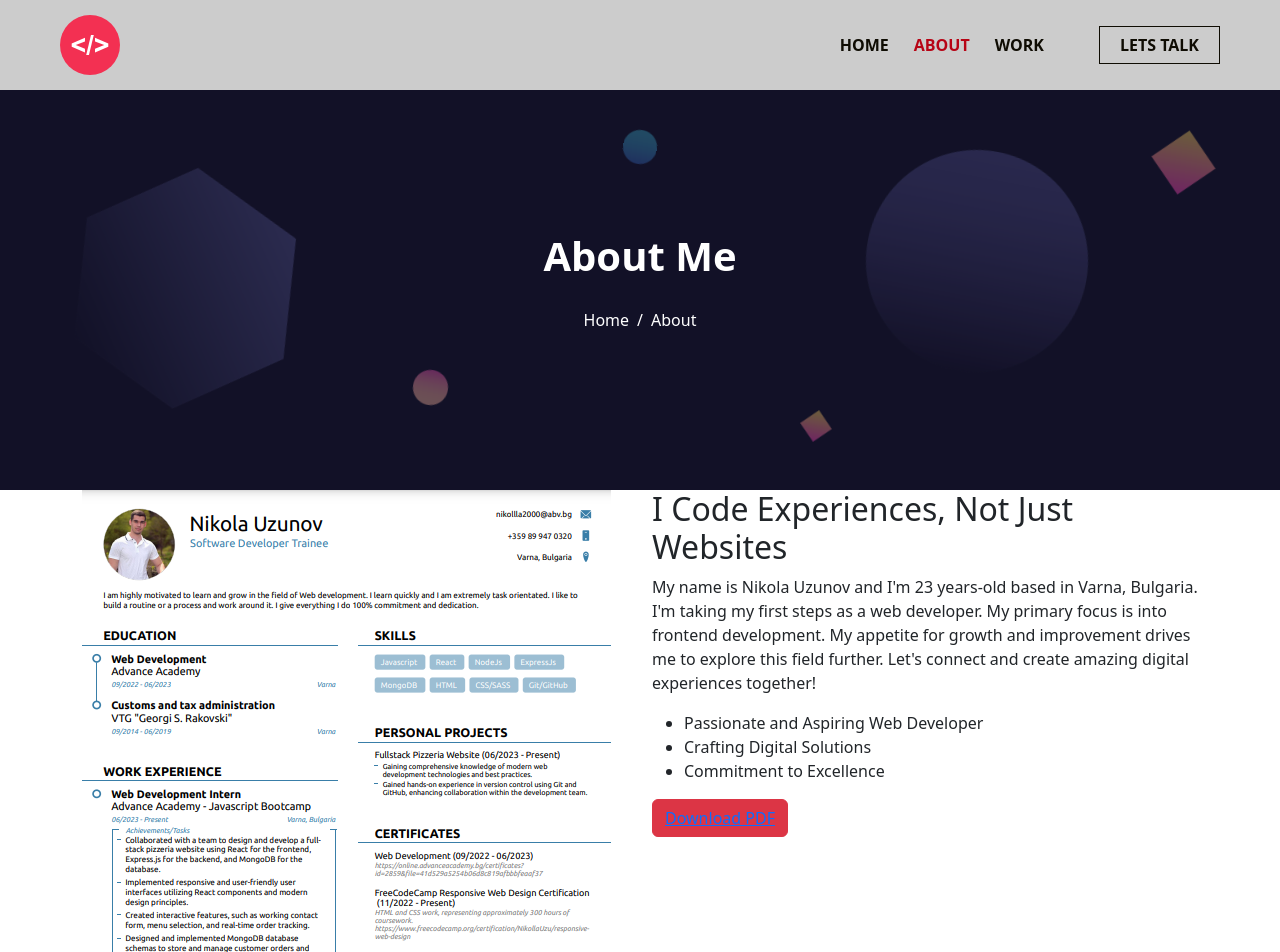
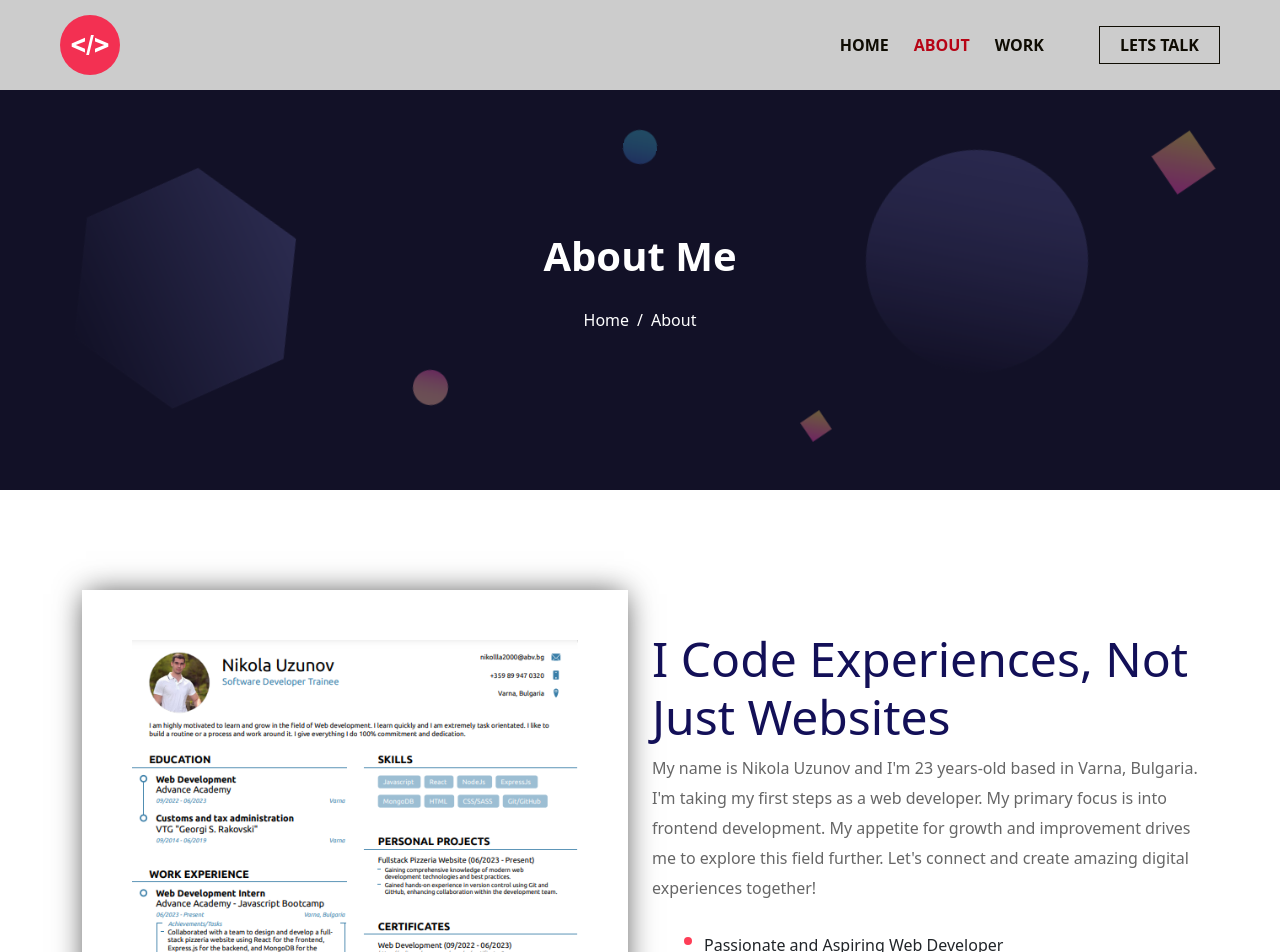
Before and after one commit to Nikolla2000/React-Portfolio-Website, a React (Vite) app in the folder client/: page /about in a window 1280 px wide. Shown: the top 952 px of the page. Built offline with nearby package versions, Linux system fonts and the light colour scheme.

Commit message:
Created most of the styles for the CV Section

```diff
--- a/client/src/Components/CV/CvSection.jsx
+++ b/client/src/Components/CV/CvSection.jsx
@@ -1,4 +1,5 @@
 import { Container, Row, Col, Button } from "react-bootstrap";
+import "./CvSectionStyles.scss"
 
 const CvSection = () => {
     return (
--- /dev/null
+++ b/client/src/Components/CV/CvSectionStyles.scss
@@ -0,0 +1,61 @@
+@import "../../index.scss";
+
+.cv-section-wrapper {
+    padding: 100px 0;
+
+    .cv-image-wrapper {
+        padding: 50px;
+        box-shadow: 0px 0px 29px -4px rgba(0,0,0,0.75);
+        text-align: center;
+
+        img {
+            display: inline-block;
+            max-width: 100%;
+        }
+    }
+
+    h2 {
+        color: #131058;
+        font-size: 3em;
+        margin-top:40px;
+    }
+
+    p {
+        color:#666;
+        line-height: 30px;
+        margin-bottom:30px;
+    }
+
+    ul {
+        list-style: none;
+
+        li {
+            padding-bottom: 15px;
+            padding-left: 20px;
+            position: relative;
+
+            &::before {
+                position: absolute;
+                left: 0;
+                top: 4px;
+                width: 8px;
+                height: 8px;
+                background: $primary-pink;
+                content: "";
+                border-radius: 50%;
+            }
+        }
+    }
+
+    button {
+        background-color: $primary-pink;
+        border-radius: 0;
+
+        a {
+            text-decoration: none;
+            text-transform: capitalize;
+            color:$primary-white;
+            padding: 17px 40px 13px;
+        }
+    }
+}
--- a/client/src/index.scss
+++ b/client/src/index.scss
@@ -20,3 +20,4 @@ $secondary-dark-grey: #212121;
 $blue-ish-purple: #d8d6f3;
 $background-dark-blue: #070640;
 $page-header: #121127;
+$primary-pink: #fe3e57;
```
Also changed, not shown: client/src/assets/images/cv.png.
